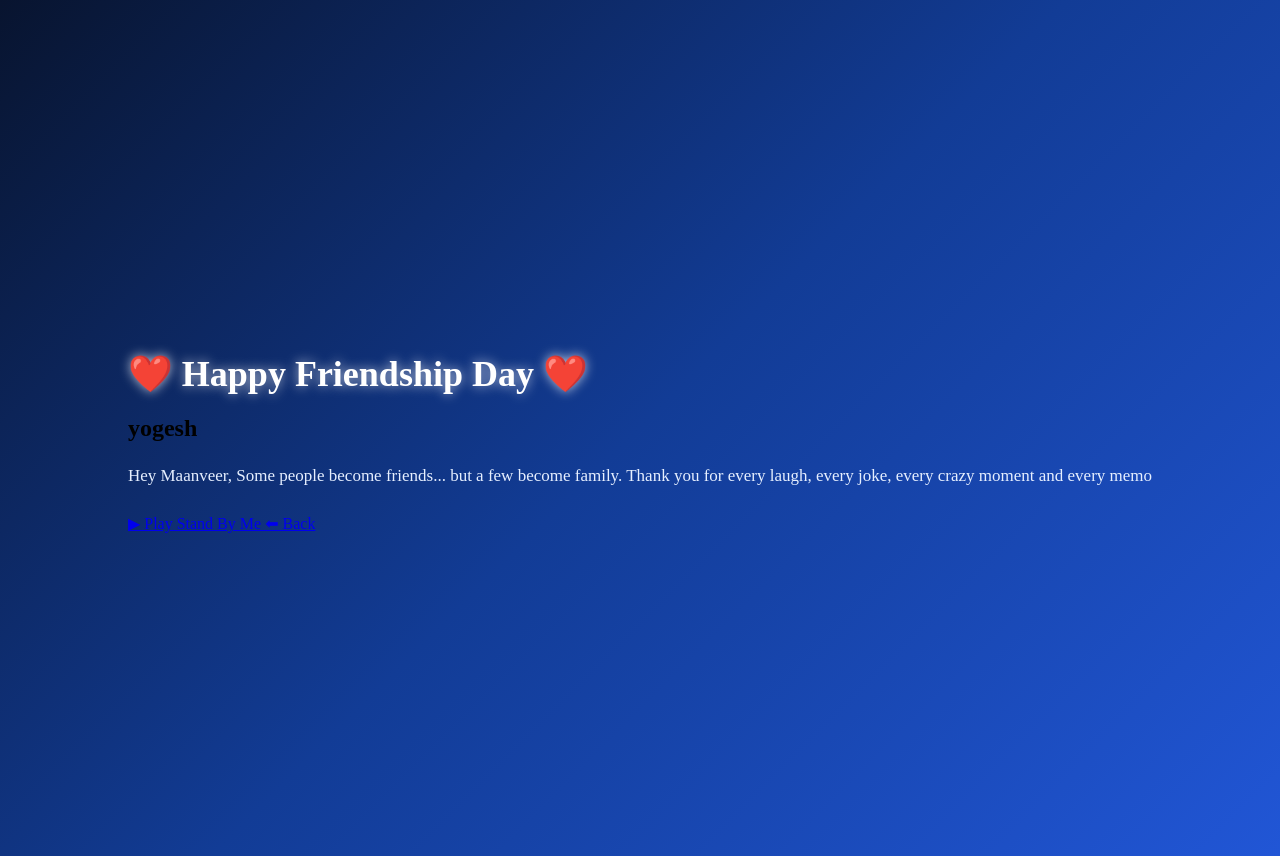
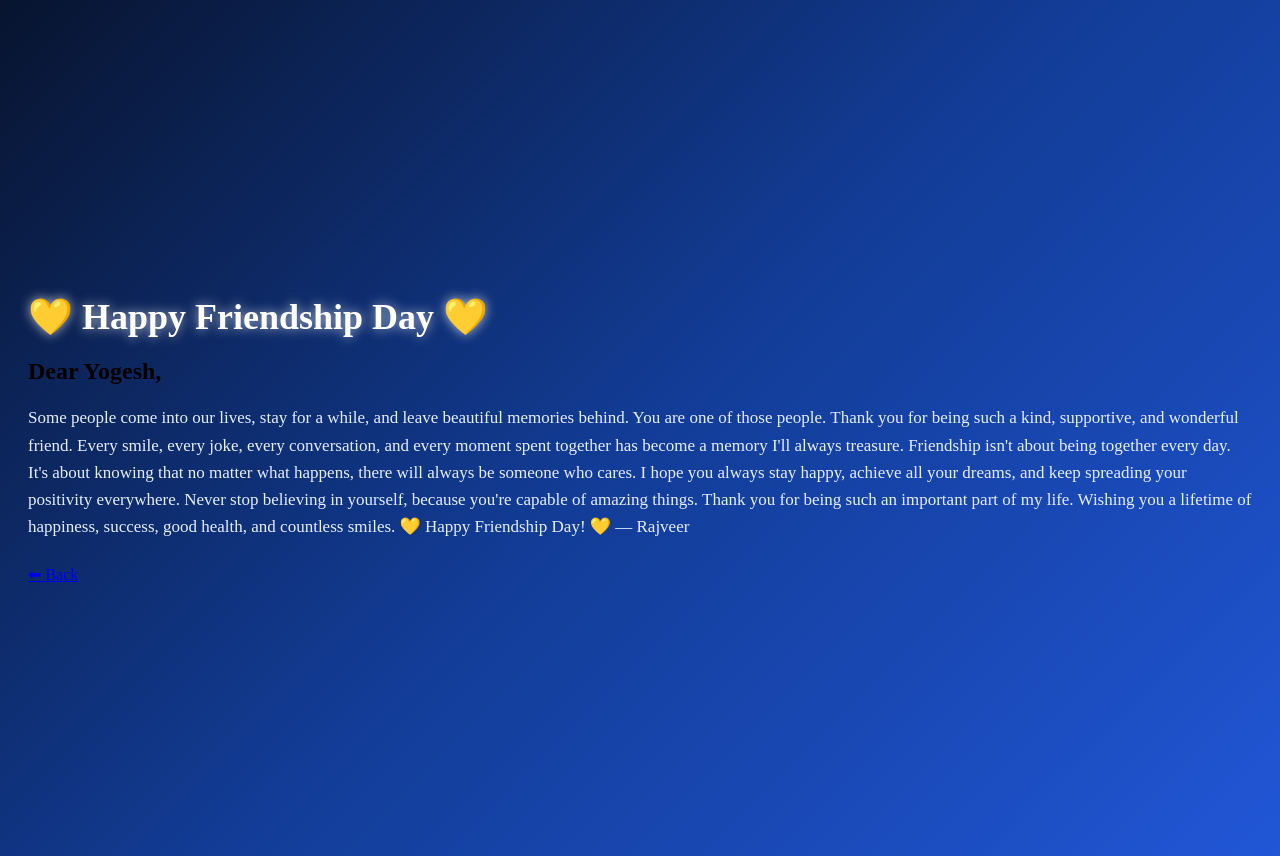
Before and after one commit to medisalesindia/Friendship_vault-, a plain HTML site: page yogesh.html in a window 1280 px wide. Drawn offline with Linux system fonts and the light colour scheme.

Commit message:
Update title and content for Friendship Day message

```diff
--- a/yogesh.html
+++ b/yogesh.html
@@ -1,88 +1,98 @@
+
 <!DOCTYPE html>
 <html lang="en">
+
 <head>
+
 <meta charset="UTF-8">
 <meta name="viewport" content="width=device-width, initial-scale=1.0">
 
-<title>yogesh ❤️</title>
+<title>For Yogesh 💛</title>
 
-<link rel="preconnect" href="https://fonts.googleapis.com">
+<link rel="stylesheet" href="style.css">
 
 <link href="https://fonts.googleapis.com/css2?family=Poppins:wght@300;400;600;700&display=swap" rel="stylesheet">
-
-<link rel="stylesheet" href="style.css">
 
 </head>
 
 <body>
 
-<div class="background"></div>
+<div class="message-container">
 
-<section class="hero">
+<div class="message-card">
 
-<h1>❤️ Happy Friendship Day ❤️</h1>
+<h1>💛 Happy Friendship Day 💛</h1>
 
-<h2>yogesh</h2>
+<h2>Dear Yogesh,</h2>
 
-<p id="typing"></p>
+<p>
 
-<a class="music-btn"
-href="https://www.youtube.com/results?search_query=Stand+By+Me+Ben+E+King"
-target="_blank">
+Some people come into our lives,
 
-▶ Play Stand By Me
+stay for a while,
 
-</a>
+and leave beautiful memories behind.
 
-<a class="back-btn"
+You are one of those people.
 
-href="choose.html">
+Thank you for being
+such a kind,
+supportive,
+and wonderful friend.
+
+Every smile,
+every joke,
+every conversation,
+and every moment
+spent together
+has become a memory
+I'll always treasure.
+
+Friendship isn't about
+being together every day.
+
+It's about knowing
+that no matter what happens,
+there will always be
+someone who cares.
+
+I hope you always stay happy,
+achieve all your dreams,
+and keep spreading
+your positivity everywhere.
+
+Never stop believing
+in yourself,
+because you're capable
+of amazing things.
+
+Thank you
+for being such
+an important part
+of my life.
+
+Wishing you
+a lifetime of happiness,
+success,
+good health,
+and countless smiles.
+
+💛 Happy Friendship Day! 💛
+
+— Rajveer
+
+</p>
+
+<a href="choose.html" class="back-button">
 
 ⬅ Back
 
 </a>
 
-</section>
+</div>
 
-<script>
-
-const message=`Hey Maanveer,
-
-Some people become friends...
-but a few become family.
-
-Thank you for every laugh,
-every joke,
-every crazy moment
-and every memory.
-
-No matter where life takes us,
-I'll always be grateful
-to have a friend like you.
-
-Happy Friendship Day ❤️
-
-— Rajveer`;
-
-let i=0;
-
-function type(){
-
-if(i<message.length){
-
-document.getElementById("typing").innerHTML+=message.charAt(i);
-
-i++;
-
-setTimeout(type,35);
-
-}
-
-}
-
-type();
-
-</script>
+</div>
 
 </body>
+
 </html>
```
